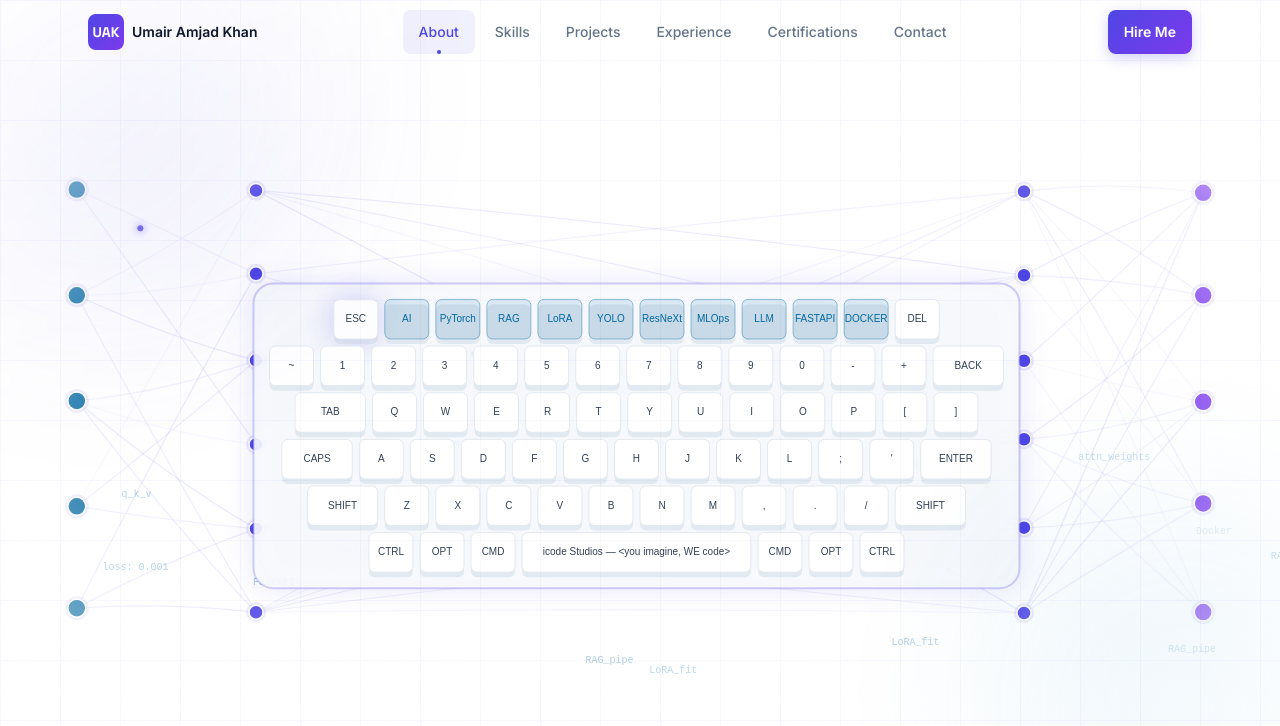
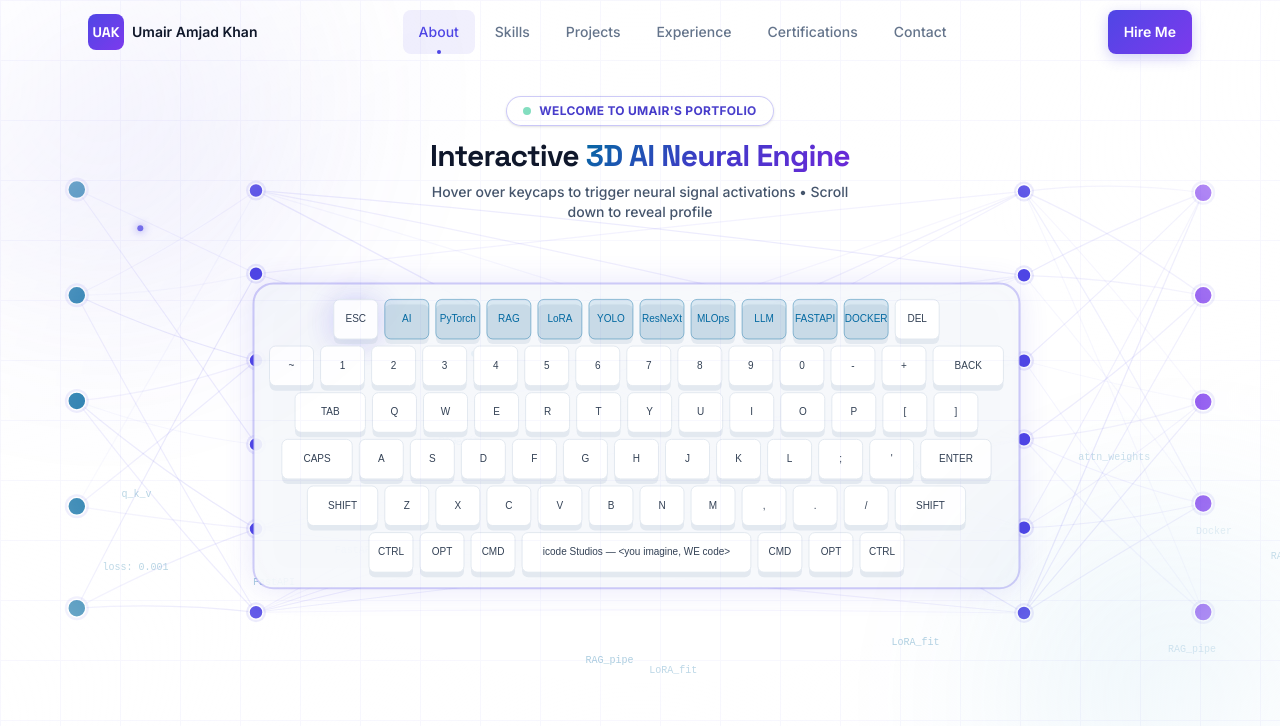
Before and after one commit to Uak69009/portfolio, a Next.js app: page / in a window 1280 px wide. Shown: the top 726 px of the page. Built offline with nearby package versions, Linux system fonts and the light colour scheme.

Commit message:
Add Welcome Note header overlay above 3D mechanical keyboard animation on start page

```diff
--- a/components/Hero.tsx
+++ b/components/Hero.tsx
@@ -35,9 +35,37 @@ export default function Hero() {
         {/* ── 1. Full First Page 3D Interactive Keyboard & Neural Canvas ── */}
         <motion.div
           style={{ opacity: canvasOpacity, scale: canvasScale }}
-          className="absolute inset-0 w-full h-full z-0 pointer-events-auto"
+          className="absolute inset-0 w-full h-full z-0 pointer-events-auto flex flex-col items-center justify-between py-20 pointer-events-none"
         >
-          <NeuralCanvas />
+          {/* Welcome Note Header (Above Keyboard) */}
+          <div className="relative z-10 text-center flex flex-col items-center max-w-xl px-6 pointer-events-none pt-4">
+            <div
+              className="inline-flex items-center gap-2 mb-3 px-4 py-1.5 rounded-full text-xs font-bold tracking-wide uppercase shadow-sm"
+              style={{
+                background: "rgba(255, 255, 255, 0.9)",
+                border: "1px solid rgba(79,70,229,0.3)",
+                color: "#4338CA",
+                backdropFilter: "blur(8px)",
+              }}
+            >
+              <span className="w-2 h-2 rounded-full bg-emerald-500 animate-pulse" />
+              Welcome to Umair&apos;s Portfolio
+            </div>
+            <h2
+              className="text-2xl sm:text-3xl font-extrabold text-slate-900 tracking-tight mb-2"
+              style={{ fontFamily: "var(--font-space-grotesk, sans-serif)" }}
+            >
+              Interactive <span className="gradient-text">3D AI Neural Engine</span>
+            </h2>
+            <p className="text-xs sm:text-sm text-slate-600 font-medium max-w-md">
+              Hover over keycaps to trigger neural signal activations • Scroll down to reveal profile
+            </p>
+          </div>
+
+          {/* 3D Canvas */}
+          <div className="absolute inset-0 w-full h-full z-0 pointer-events-auto">
+            <NeuralCanvas />
+          </div>
         </motion.div>
 
         {/* ── Ambient Glow Orbs ── */}
```
